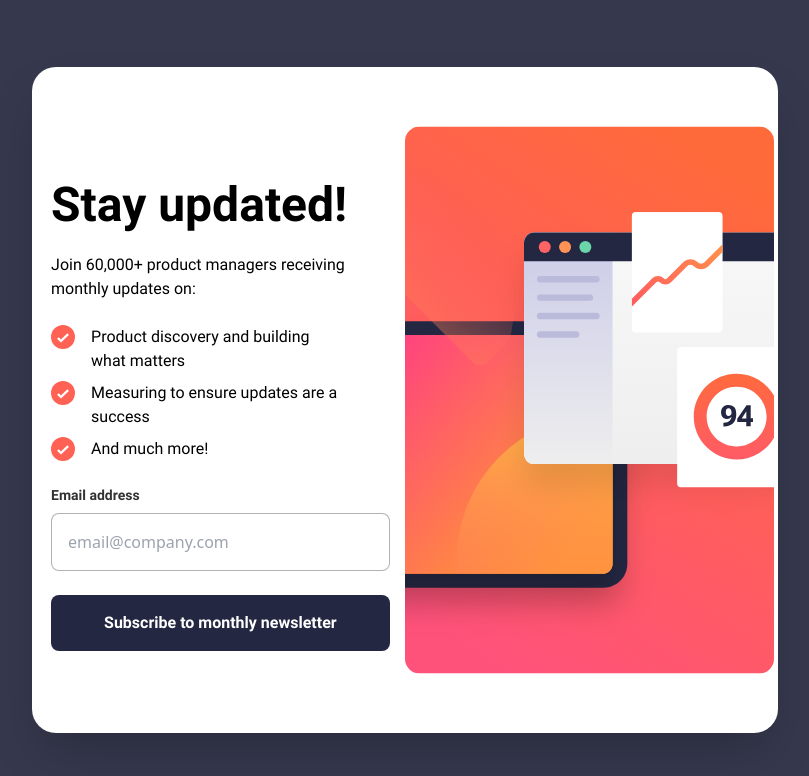
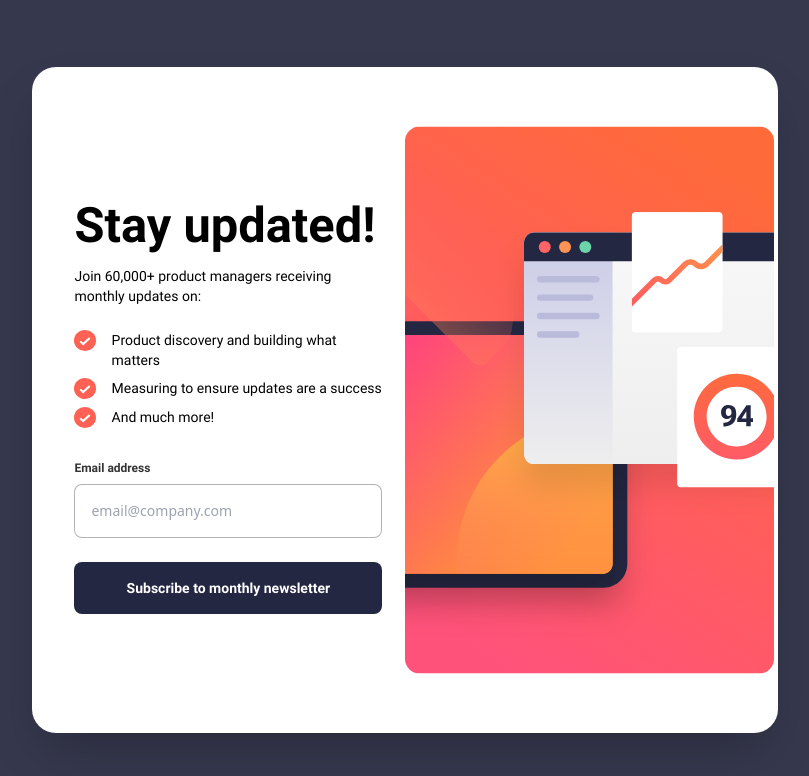
Before and after one commit to mendri/frontend-mentor-challenges, a React app in the folder newsletter-sign-up-with-success-message-main/: page / in a window 1280 px wide. Shown: the top 776 px of the page, without its empty margins (235-1044 px from the left). Built offline with nearby package versions, Linux system fonts and the light colour scheme; the HTML template or start-up script is replaced by a standard one.

Commit message:
feat: terminando de estilizar o home do desktop

```diff
--- a/newsletter-sign-up-with-success-message-main/src/pages/Home.tsx
+++ b/newsletter-sign-up-with-success-message-main/src/pages/Home.tsx
@@ -3,34 +3,35 @@ function Home() {
   return (
     <div className="not-mobile:bg-charcoal-grey not-mobile:h-full not-mobile:flex not-mobile:justify-center not-mobile:items-center">
       <div className="flex flex-col items-center not-mobile:h-5/6 not-mobile:w-7/12 not-mobile:flex-row-reverse not-mobile:bg-white not-mobile:rounded-3xl not-mobile:shadow-2xl not-mobile:p-1">
-        <header className="w-full not-mobile:w-1/2 not-mobile:h-full not-mobile:pt-4 not-mobile:pb-4 not-mobile:pr-0">
+        <header className="w-full not-mobile:w-1/2 not-mobile:h-full not-mobile:pt-4 not-mobile:pb-4">
           <img className="w-full not-mobile:hidden" src="src/assets/images/illustration-sign-up-mobile.svg" />
           <img className="w-full hidden not-mobile:block not-mobile:h-full" src="src/assets/images/illustration-sign-up-desktop.svg" />
         </header>
         <section className="flex flex-col items-center not-mobile:w-1/2 not-mobile:h-full not-mobile:justify-center">
-          <div className="w-11/12">
-            <h2 className="font-roboto-bold text-stay-updated mt-8 self-start not-mobile:text-5xl">Stay updated!</h2>
-            <p className="font-roboto-regular mt-6">Join 60,000+ product managers receiving monthly updates on:</p>
+          <div className="w-11/12 not-mobile:w-10/12 not-mobile:ml-4">
+            <h2 className="font-roboto-bold text-stay-updated mt-8 self-start not-mobile:m-0 not-mobile:text-stay-updated-desktop">Stay updated!</h2>
+            <p className="font-roboto-regular mt-6 not-mobile:m-0 not-mobile:text-sm
+            ">Join 60,000+ product managers receiving monthly updates on:</p>
             <div className="w-full mt-6">
               <div className="flex items-start">
                 <img className="w-6" src="src/assets/images/icon-list.svg" />
-                <p className="ml-4 w-9/12 font-roboto-regular">Product discovery and building what matters</p>
+                <p className="ml-4 w-9/12 font-roboto-regular not-mobile:text-sm not-mobile:w-full">Product discovery and building what matters</p>
               </div>
               <div className="flex items-start mt-2">
                 <img className="w-6" src="src/assets/images/icon-list.svg" />
-                <p className="ml-4 w-9/12 font-roboto-regular">Measuring to ensure updates are a success</p>
+                <p className="ml-4 w-9/12 font-roboto-regular not-mobile:text-sm not-mobile:w-full">Measuring to ensure updates are a success</p>
               </div>
               <div className="flex items-start mt-2">
                 <img className="w-6" src="src/assets/images/icon-list.svg" />
-                <p className="ml-4 w-9/12 font-roboto-regular">And much more!</p>
+                <p className="ml-4 w-9/12 font-roboto-regular not-mobile:text-sm not-mobile:w-full">And much more!</p>
               </div>
             </div>
+            <form className="flex flex-col items-center mt-10 not-mobile:mt-8">
+              <p className="font-roboto-bold text-sm opacity-80 self-start not-mobile:text-xs">Email address</p>
+              <input className="border border-black border-opacity-30 p-4 rounded-lg w-full mt-2 not-mobile:text-sm" placeholder="email@company.com" />
+              <button className="p-4 bg-dark-slate-grey text-white font-roboto-bold rounded-lg w-full mt-6 mb-4 not-mobile:mb-0 not-mobile:text-sm">Subscribe to monthly newsletter</button>
+            </form>
           </div>
-          <form className="flex flex-col items-center mt-10 not-mobile:mt-6 w-11/12">
-            <p className="font-roboto-bold text-sm opacity-80 self-start">Email address</p>
-            <input className="border border-black border-opacity-30 p-4 rounded-lg w-full mt-2" placeholder="email@company.com" />
-            <button className="p-4 bg-dark-slate-grey text-white font-roboto-bold rounded-lg w-full mt-6 mb-4 not-mobile:mb-0">Subscribe to monthly newsletter</button>
-          </form>
         </section>
       </div>
     </div>
--- a/newsletter-sign-up-with-success-message-main/tailwind.config.js
+++ b/newsletter-sign-up-with-success-message-main/tailwind.config.js
@@ -20,6 +20,7 @@ export default {
       },
       fontSize: {
         "stay-updated": ["2.5rem", "2.5rem"],
+        "stay-updated-desktop": ["3.05rem", "5rem"]
       }
     },
   },
```
